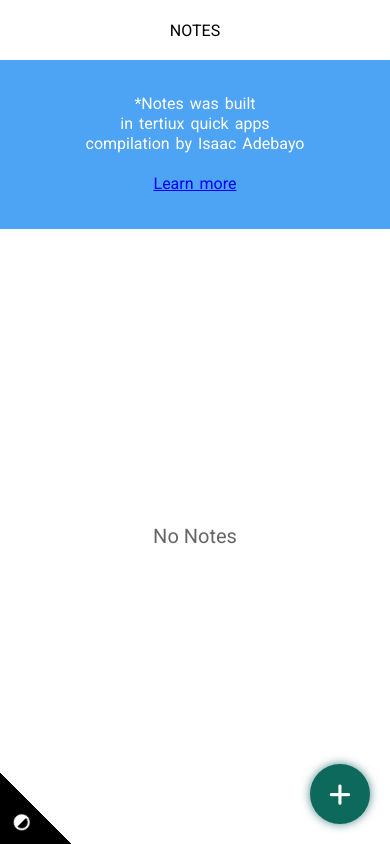
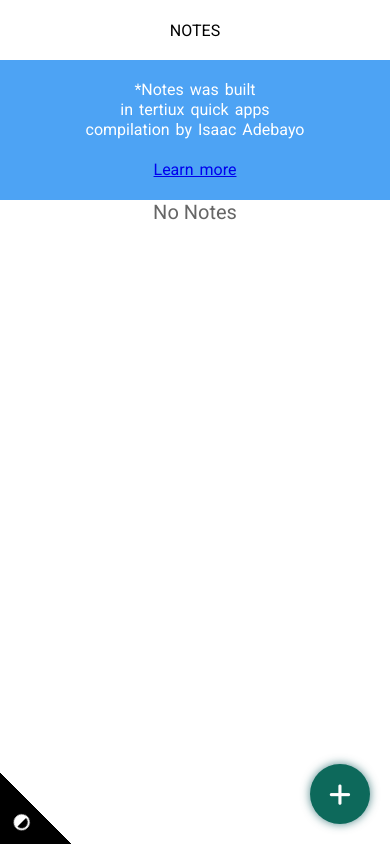
Before and after one commit to bytegen-dev/notes, a React (Create React App) app: page / in a window 390 px wide. Built offline with nearby package versions, Linux system fonts and the light colour scheme.

Commit message:
responsiveness

```diff
--- a/public/index.css
+++ b/public/index.css
@@ -7,7 +7,7 @@
 
 .container{
     font-family: "Roboto", sans-serif;
-    height: 100vh;
+    height: 100%;
     width: 100vw;
     overflow: hidden;
     /* background-image: linear-gradient(purple, peru); */
```
